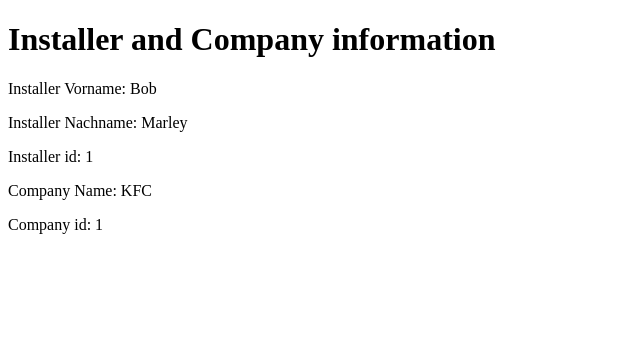
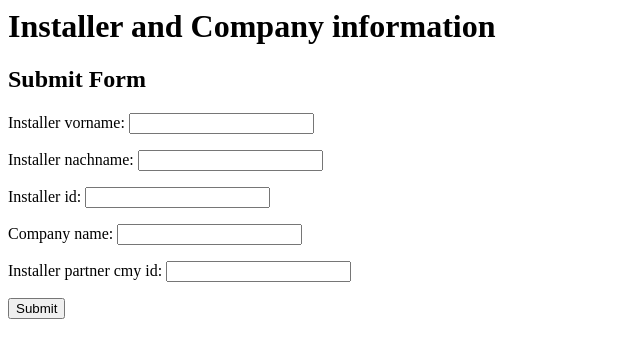
Before and after one commit to smilyamit/dj_demo_proj, a Django app: template portal/templates/portal/installer_and_company_detail.html in a window 1280 px wide. Shown: the top 358 px of the page, without its empty margins (0-640 px from the left). Run offline with Django 4.2, Linux system fonts and the light colour scheme; the template is opened without the code that fills it: values that come from a table or form of the project are taken from there, others are empty; data comes from the database, SQL or seed files in the repository; both versions use the stored data as it was after the commit.

Commit message:
using django form as forms.py to do post request

```diff
--- /dev/null
+++ b/portal/forms.py
@@ -0,0 +1,13 @@
+# portal/forms.py
+from django import forms
+from .models import InstallerDetail, CompanyDetail
+
+class InstallerDetailForm(forms.ModelForm):
+    class Meta:
+        model = InstallerDetail
+        fields = ["installer_vorname", "installer_nachname", "installer_id"]
+
+class CompanyDetailForm(forms.ModelForm):
+    class Meta:
+        model = CompanyDetail
+        fields = ["company_name", "installer_partner_cmy_id"]
--- a/portal/templates/portal/installer_and_company_detail.html
+++ b/portal/templates/portal/installer_and_company_detail.html
@@ -1,4 +1,4 @@
-<!DOCTYPE html>
+<!-- Your HTML template -->
 <html lang="en">
 <head>
     <meta charset="UTF-8">
@@ -7,11 +7,19 @@
 <body>
   <h1>Installer and Company information </h1>
 
-  <p>Installer Vorname: {{installer.installer_vorname}}</p>
-  <p>Installer Nachname: {{installer.installer_nachname}}</p>
-  <p>Installer id: {{installer.installer_id}}</p>
+{#  <p>Installer Vorname: {{ installer.installer_vorname }}</p>#}
+{#  <p>Installer Nachname: {{ installer.installer_nachname }}</p>#}
+{#  <p>Installer id: {{ installer.installer_id }}</p>#}
+{##}
+{#  <p>Company Name: {{ company.company_name }}</p>#}
+{#  <p>Company id: {{ company.installer_partner_cmy_id }}</p>#}
 
-  <p>Company Name: {{company.company_name}}</p>
-  <p>Company id: {{company.installer_partner_cmy_id}}</p>
+  <h2>Submit Form</h2>
+<form method="post" action="">
+    {% csrf_token %}
+    {{ installer_form.as_p }}
+    {{ company_form.as_p }}
+    <button type="submit">Submit</button>
+</form>
 </body>
 </html>
--- a/portal/urls.py
+++ b/portal/urls.py
@@ -2,6 +2,6 @@ from .views import installer_company_detail_view
 from django.urls import path
 
 urlpatterns = [
-    path("installer/<int:installer_id>/company/<int:company_id>/", installer_company_detail_view, name="installer_related"),
+    path("installer/", installer_company_detail_view, name="installer_related"),
     # path("company/<int:company_id>/", views.company_detail_view, name="company_related")
 ]
```
Also changed, not shown: portal/views.py (+19 -11 lines), db.sqlite3.
